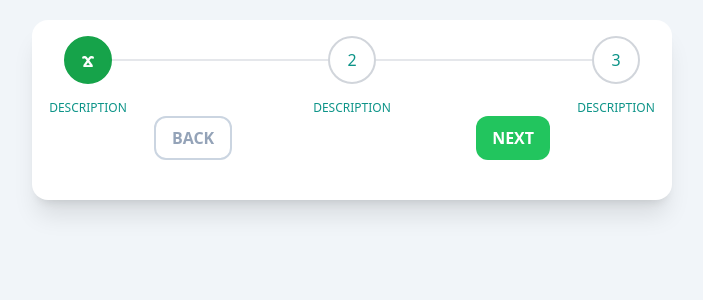
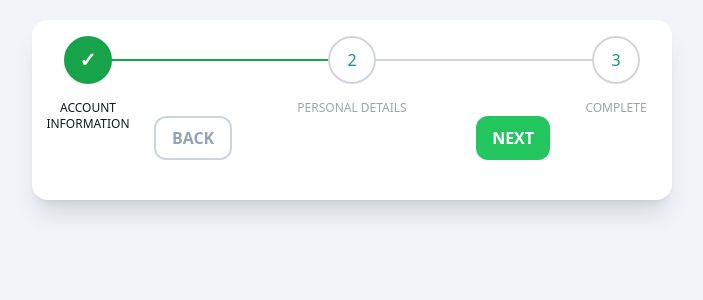
Before and after one commit to izuchukwu-eric/multiple-step-form, a Next.js app: page / in a window 1280 px wide. Shown: the top 300 px of the page, without its empty margins (288-991 px from the left). Built offline with nearby package versions, Linux system fonts and the light colour scheme.

Commit message:
new commit

```diff
--- a/components/Stepper.tsx
+++ b/components/Stepper.tsx
@@ -73,20 +73,21 @@ const Stepper = ({ steps, currentStep }: Props) => {
                 index !== newStep.length - 1 ? 'w-full flex items-center' : "flex items-center"}>
                 <div className='relative flex flex-col items-center text-teal-600'>
                     <div className={`rounded-full transition duration-500 ease-in-out border-2 border-gray-300 h-12 w-12 flex items-center justify-center py-3
-                        ${step.selected ? "bg-green-600 text-white font-bold border border-green-600 " : ""}`
+                        ${step.selected ? "bg-green-600 text-white font-bold border border-green-600" : ""}`
                     }>
                         {/**display numbers */}
                         {step.completed ? (
-                            <span className='text-white font-bold text-xl'>&#1003;</span>
+                            <span className='text-white font-bold text-xl'>&#10003;</span>
                         ) : (
                             index + 1
                         )}
                     </div>
-                    <div className='absolute top-0 text-center mt-16 w-32 text-xs font-medium uppercase'>
-                        {/**display description */}Description
+                    <div className={`absolute top-0 text-center mt-16 w-32 text-xs font-medium uppercase ${step.highlighted ? "text-gray-900" : "text-gray-400"}`}>
+                        {/**display description */}
+                        {step.description}
                     </div>
                 </div>
-                <div className='flex-auto border-t-2 transition duration-500 ease-in-out'>
+                <div className={`flex-auto border-t-2 transition duration-500 ease-in-out ${step.completed ? "border-green-600" : "border-gray-300"} `}>
                     {/**display line */}
                 </div>
             </div>
```
